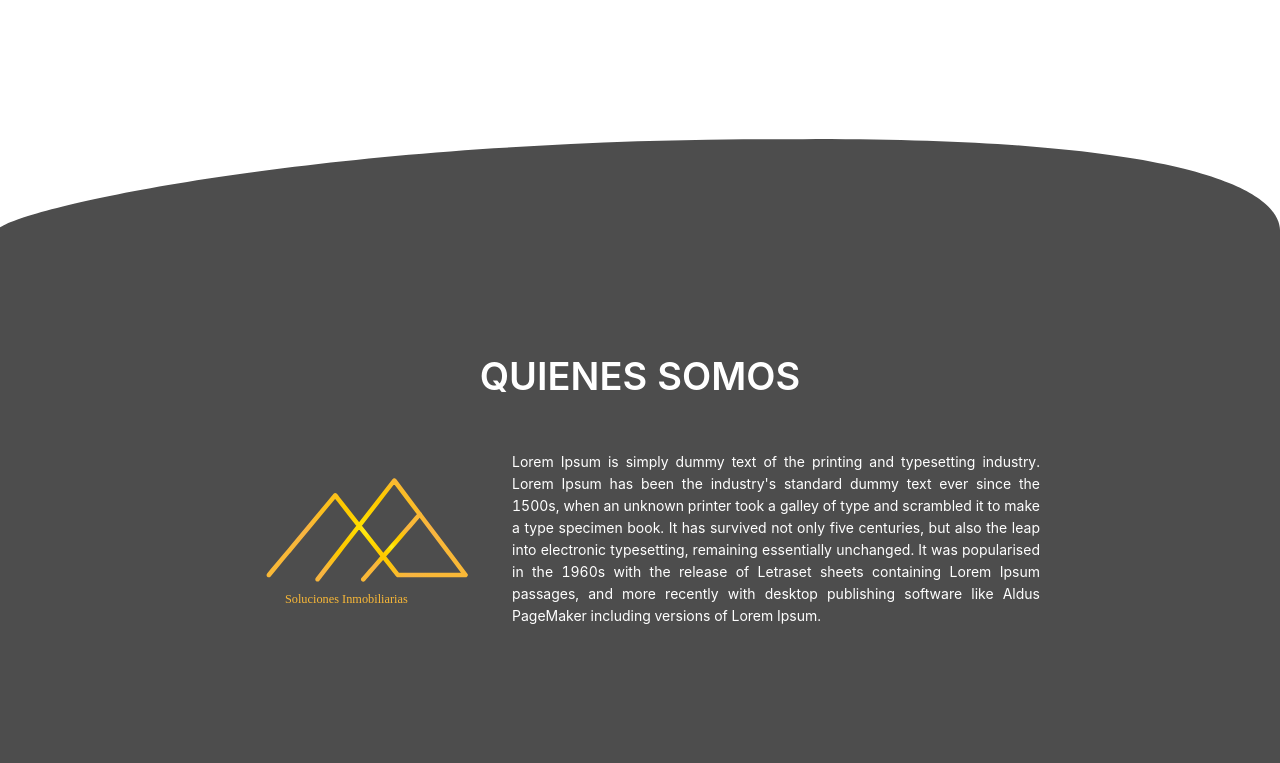
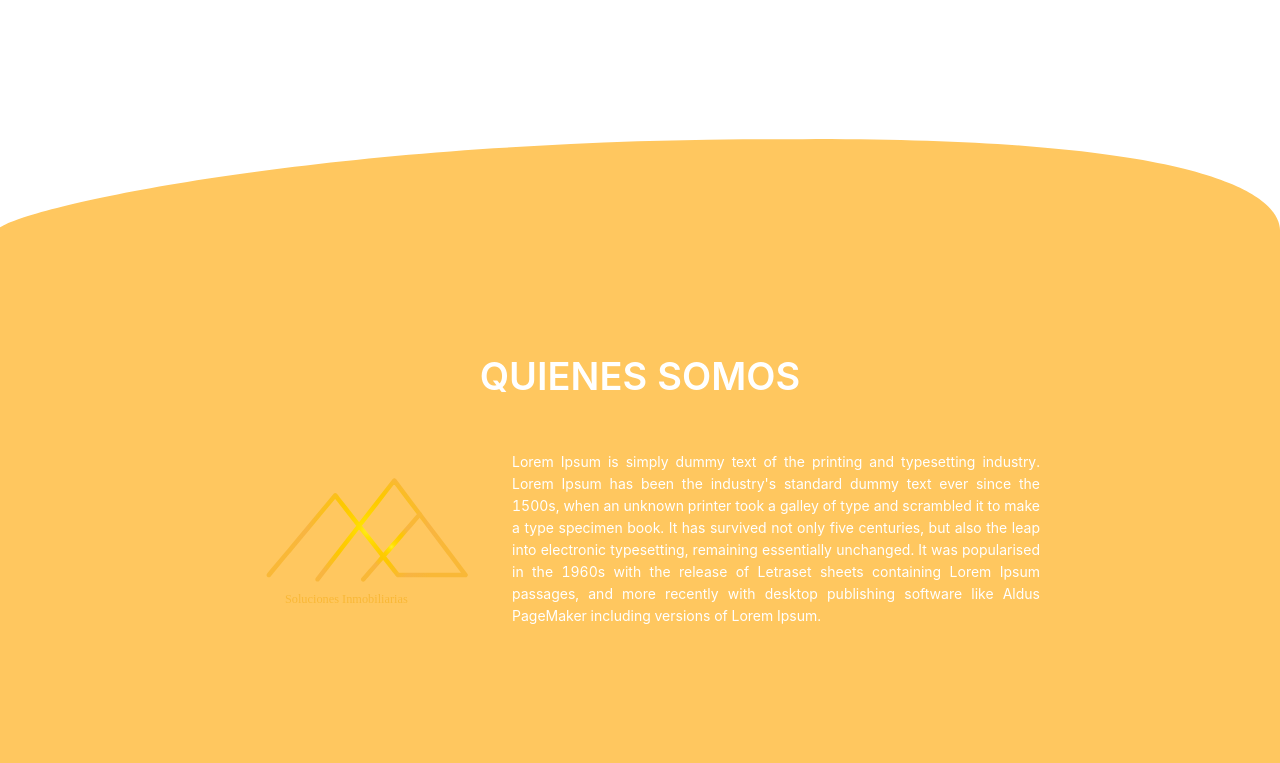
Before and after one commit to devHectorGa/silbe, a Next.js app: page / in a window 1280 px wide. Shown: the part 1480-2243 px from the top of the page. Built offline with nearby package versions, Linux system fonts and the light colour scheme.

Commit message:
Change background color

```diff
--- a/src/components/AboutUs/AboutUs.styles.ts
+++ b/src/components/AboutUs/AboutUs.styles.ts
@@ -6,7 +6,7 @@ export const AboutUsContainer = styled.section`
   padding: var(--space-sections);
   display: grid;
   place-content: center;
-  background-color: #4d4d4d;
+  background-color: var(--background);
   position: relative;
 `;
 
--- a/src/styles/antd.less
+++ b/src/styles/antd.less
@@ -15,5 +15,9 @@
 @box-shadow-base: 0 2px 8px rgba(0, 0, 0, 0.15); // major shadow for layers
 @layout-header-background: #4D4D4D;
 
-@background-dark: #4D4D4D;
+@background: #FFC75F;
 @dark-font: #fff;
+
+:root {
+    --background: @background;
+}
```
